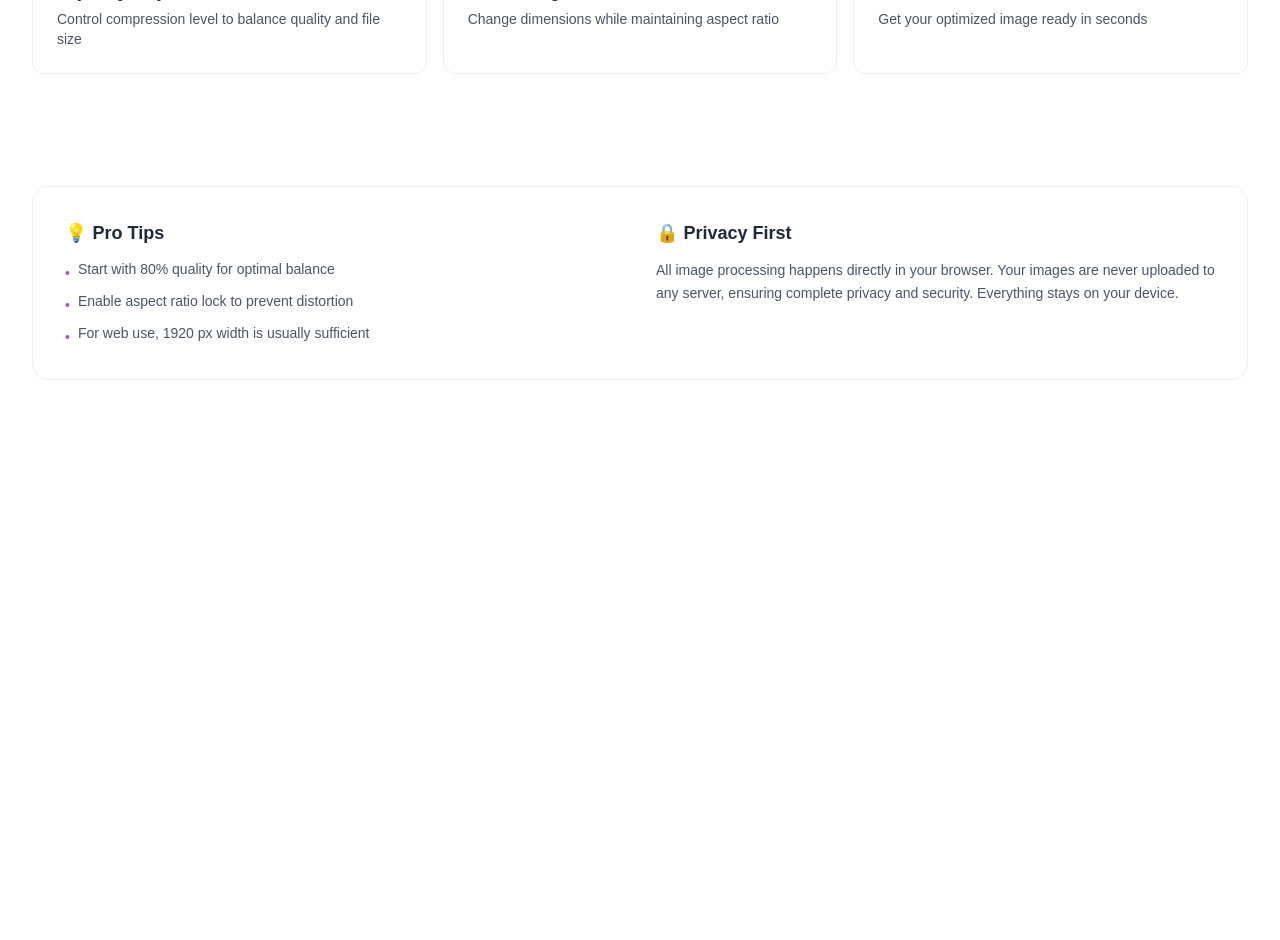
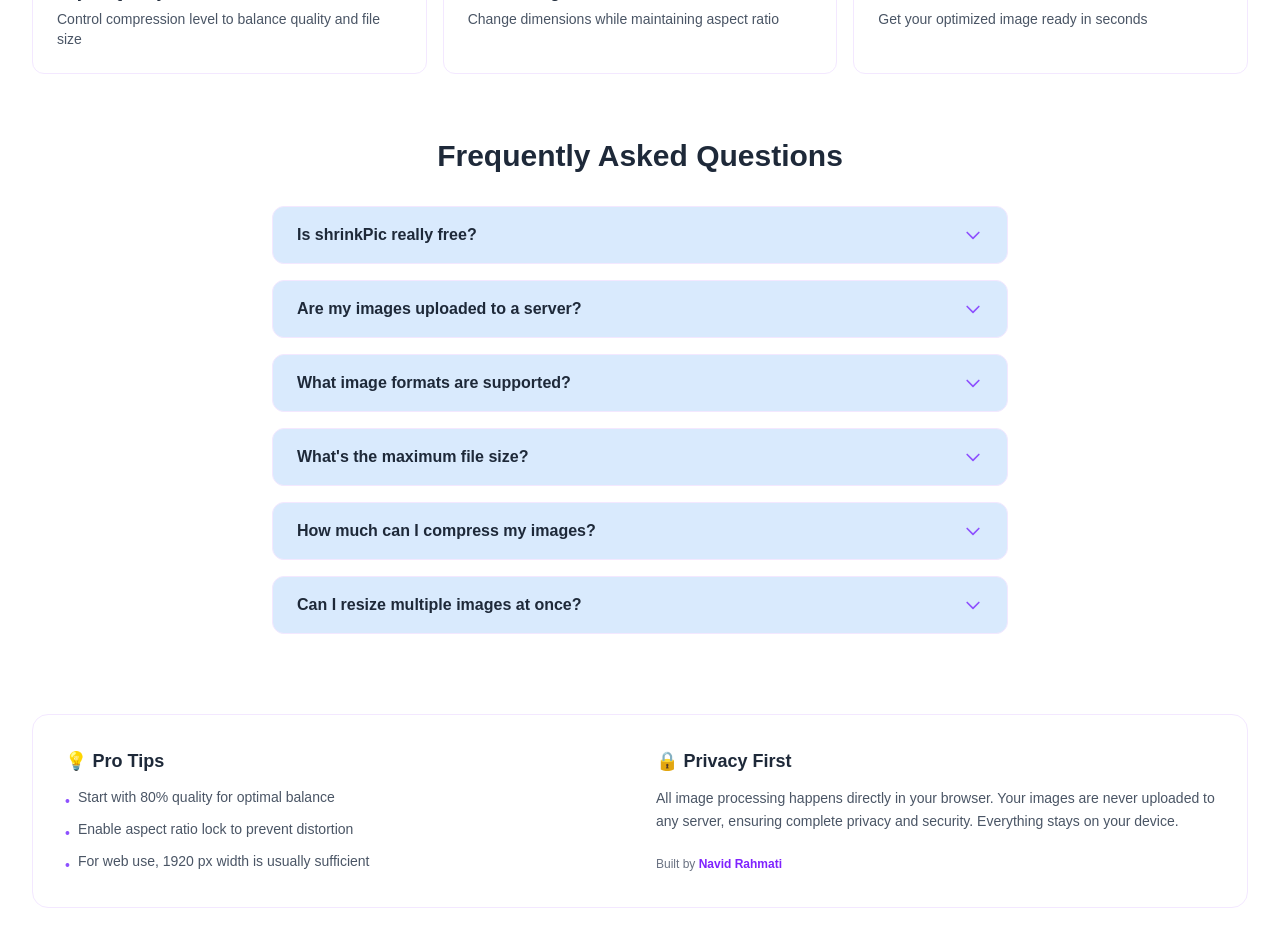
Before and after one commit to navid763/shrinkpic, a Next.js app: page / in a window 1280 px wide. Shown: the part 1260-2200 px from the top of the page. Before the commit the page ends 1672 px from the top, so only its background shows below. Built offline with nearby package versions, Linux system fonts and the light colour scheme.

Commit message:
improved SEO

```diff
--- a/src/app/layout.tsx
+++ b/src/app/layout.tsx
@@ -2,7 +2,7 @@ import type { Metadata } from "next";
 import { Geist, Geist_Mono, Roboto } from "next/font/google";
 import "./globals.css";
 import Header from "@/components/navbars/header/header";
-import Footer from "@/components/navbars/footer";
+import Footer from "@/components/navbars/footer/footer";
 import { ReduxProvider } from "@/redux/provider";
 import { ToastContainer } from "react-toastify";
 import ThemeSync from "@/components/other/ThemeSync";
@@ -20,8 +20,43 @@ const roboto = Roboto({
 });
 
 export const metadata: Metadata = {
-  title: "shrinkPic",
-  description: "Easily resize and compress images",
+  title: "shrinkPic - Free Online Image Compressor & Resizer",
+  description: "Compress and resize images instantly in your browser. Free, fast, and private. Support for JPG, PNG, and WebP. No upload required - all processing happens locally.",
+  keywords: ["image compressor", "image resizer", "compress images", "resize images", "optimize images", "reduce image size", "free image tool", "online image editor"],
+  authors: [{ name: "Navid Rahmati" }],
+  creator: "Navid Rahmati",
+  publisher: "shrinkPic",
+  openGraph: {
+    title: "shrinkPic - Free Image Compressor & Resizer",
+    description: "Compress and resize images instantly. 100% free and private - all processing in your browser.",
+    url: "https://www.shrinkpic.ir/",
+    siteName: "shrinkPic",
+    // images: [
+    //   {
+    //     url: "/og-image.jpg",
+    //     width: 1200,
+    //     height: 630,
+    //     alt: "shrinkPic - Free Image Compressor",
+    //   },
+    // ],
+    locale: "en_US",
+    type: "website",
+  },
+
+  robots: {
+    index: true,
+    follow: true,
+    googleBot: {
+      index: true,
+      follow: true,
+      "max-video-preview": -1,
+      "max-image-preview": "large",
+      "max-snippet": -1,
+    },
+  },
+  verification: {
+    google: "your-google-verification-code",
+  },
 };
 
 // 🟢 helper function runs on server + client
--- a/src/app/page.tsx
+++ b/src/app/page.tsx
@@ -2,24 +2,33 @@ import Advantages from "@/components/advantages/advantage";
 import Controls from "@/components/controls/controls";
 import Preview from "@/components/preview/preview";
 import Upload from "@/components/upload/upload";
+import FAQ from "@/components/other/faq";
 
 export default function Home() {
   return (
     <>
+      <main className="max-w-7xl mx-auto px-4 sm:px-6 lg:px-8 py-8">
+        <header>
+          <h1 className="self-center text-center text-2xl sm:text-4xl font-bold">shrinkPic image resizer</h1>
+          <h2 className="self-center text-center text-lg sm:text-2xl mt-2 dark:text-[#b4a7d6]">Compress and resize images instantly</h2>
+        </header>
 
-      <main className="max-w-7xl mx-auto px-4 sm:px-6 lg:px-8 py-8">
-        <h1 className="self-center text-center text-2xl sm:text-4xl font-bold">shrinkPic image resizer</h1>
-        <h2 className="self-center text-center text-lg sm:text-2xl mt-2 dark:text-[#b4a7d6]">Compress and resize images instantly</h2>
         <div className=" w-full h-6 sm:h-10"></div>
-        <Upload />
-        <div className="grid lg:grid-cols-3 gap-6">
+
+        <section aria-label="Image upload">
+          <Upload />
+        </section>
+
+        <section aria-label="Image editing" className="grid lg:grid-cols-3 gap-6">
           <Preview />
           <Controls />
-        </div>
-        <Advantages />
+        </section>
+
+        <section aria-label="Features">
+          <Advantages />
+        </section>
+        <FAQ />
       </main>
-
     </>
-
   );
 }
--- /dev/null
+++ b/src/app/robots.tsx/route.ts
@@ -0,0 +1,14 @@
+import { MetadataRoute } from "next";
+
+export default function robots(): MetadataRoute.Robots {
+    return {
+        rules: [
+            {
+                userAgent: "*",
+                allow: "/",
+                disallow: ["/api/", "/_next/", "/private/"],
+            },
+        ],
+        sitemap: "https://shrinkpic.ir/sitemap.xml",
+    };
+}
--- /dev/null
+++ b/src/app/sitemap.ts
@@ -0,0 +1,22 @@
+import { MetadataRoute } from "next";
+
+export default function sitemap(): MetadataRoute.Sitemap {
+    const baseUrl = "https://shrinkpic.ir";
+
+    return [
+        {
+            url: `${baseUrl}/`,
+            lastModified: new Date(),
+            changeFrequency: "weekly",
+            priority: 1.0,
+        },
+        // {
+        //     url: `${baseUrl}/about`,
+        //     lastModified: new Date(),
+        //     changeFrequency: "monthly",
+        //     priority: 0.8,
+        // },
+
+        // Add more routes as your site grows
+    ];
+}
--- a/src/components/navbars/footer.tsx
+++ b/src/components/navbars/footer/footer.tsx
@@ -1,8 +1,7 @@
-
 export default function Footer() {
 
     return (
-        <footer className="max-w-7xl mx-auto px-4 sm:px-6 lg:px-8 py-8 mt-12">
+        <footer className="max-w-7xl mx-auto px-4 sm:px-6 lg:px-8 py-8 mt-4">
             <div className="bg-white rounded-2xl p-8 border border-purple-100 dark:bg-[#1a1229] dark:border-purple-900/50">
                 <div className="grid md:grid-cols-2 gap-8">
                     <div>
@@ -23,7 +22,9 @@ export default function Footer() {
                                 <span>For web use, 1920 px width is usually sufficient</span>
                             </li>
                         </ul>
+
                     </div>
+
                     <div>
                         <h3 className="text-lg font-semibold text-gray-800 dark:text-[#e4e0f1] mb-3">
                             🔒 Privacy First
@@ -33,7 +34,11 @@ export default function Footer() {
                             are never uploaded to any server, ensuring complete privacy and
                             security. Everything stays on your device.
                         </p>
+                        <p className="text-xs text-gray-500 mt-6 dark:text-[#8b7fb8]">
+                            Built by <a className="text-violet-600 font-semibold dark:text-[#baace2]" href="mailto:navidrahmati763@gmail.com">Navid Rahmati</a>
+                        </p>
                     </div>
+
                 </div>
             </div>
         </footer>
--- /dev/null
+++ b/src/components/other/faq.tsx
@@ -0,0 +1,104 @@
+"use client";
+
+import { useState } from "react";
+
+interface FAQItem {
+    question: string;
+    answer: string;
+}
+
+const faqs: FAQItem[] = [
+    {
+        question: "Is shrinkPic really free?",
+        answer: "Yes! shrinkPic is 100% free with no hidden costs, subscriptions, or limitations. All processing happens in your browser."
+    },
+    {
+        question: "Are my images uploaded to a server?",
+        answer: "No, never! All image processing happens directly in your browser. Your images never leave your device, ensuring complete privacy and security."
+    },
+    {
+        question: "What image formats are supported?",
+        answer: "We support JPG, JPEG, PNG, and WebP formats. You can compress and resize any of these image types."
+    },
+    {
+        question: "What's the maximum file size?",
+        answer: "You can upload images up to 10MB. This covers most use cases while ensuring fast processing."
+    },
+    {
+        question: "How much can I compress my images?",
+        answer: "Compression rates vary, but typically you can reduce file size by 50-80% while maintaining good visual quality. You have full control over the quality slider."
+    },
+    {
+        question: "Can I resize multiple images at once?",
+        answer: "Batch processing for multiple images is coming soon! Currently, you can process one image at a time."
+    }
+];
+
+export default function FAQ() {
+    const [openIndex, setOpenIndex] = useState<number | null>(null);
+
+    const toggleFAQ = (index: number) => {
+        setOpenIndex(openIndex === index ? null : index);
+    };
+
+    return (
+        <section className="max-w-3xl mx-auto mt-16 px-4" aria-labelledby="faq-heading">
+            <h2 id="faq-heading" className="text-2xl sm:text-3xl font-bold text-center mb-8 text-gray-800 dark:text-[#e4e0f1]">
+                Frequently Asked Questions
+            </h2>
+
+            <div className="space-y-4">
+                {faqs.map((faq, index) => (
+                    <div
+                        key={index}
+                        className="bg-[#D9EAFD] dark:bg-[#1a1229] rounded-xl border border-purple-100 dark:border-[#2d2142] overflow-hidden"
+                    >
+                        <button
+                            onClick={() => toggleFAQ(index)}
+                            className="w-full px-6 py-4 text-left flex justify-between items-center hover:bg-purple-50 dark:hover:bg-[#251a35] transition-colors"
+                            aria-expanded={openIndex === index}
+                        >
+                            <span className="font-semibold text-gray-800 dark:text-[#8b7fb8]">
+                                {faq.question}
+                            </span>
+                            <svg
+                                className={`w-5 h-5 text-violet-500 transition-transform ${openIndex === index ? "rotate-180" : ""
+                                    }`}
+                                fill="none"
+                                stroke="currentColor"
+                                viewBox="0 0 24 24"
+                            >
+                                <path strokeLinecap="round" strokeLinejoin="round" strokeWidth={2} d="M19 9l-7 7-7-7" />
+                            </svg>
+                        </button>
+
+                        {openIndex === index && (
+                            <div className="px-6 pb-4 text-gray-600 dark:text-[#b4a7d6]">
+                                {faq.answer}
+                            </div>
+                        )}
+                    </div>
+                ))}
+            </div>
+
+            {/* Schema.org FAQ structured data */}
+            <script
+                type="application/ld+json"
+                dangerouslySetInnerHTML={{
+                    __html: JSON.stringify({
+                        "@context": "https://schema.org",
+                        "@type": "FAQPage",
+                        "mainEntity": faqs.map(faq => ({
+                            "@type": "Question",
+                            "name": faq.question,
+                            "acceptedAnswer": {
+                                "@type": "Answer",
+                                "text": faq.answer
+                            }
+                        }))
+                    })
+                }}
+            />
+        </section>
+    );
+}
```
